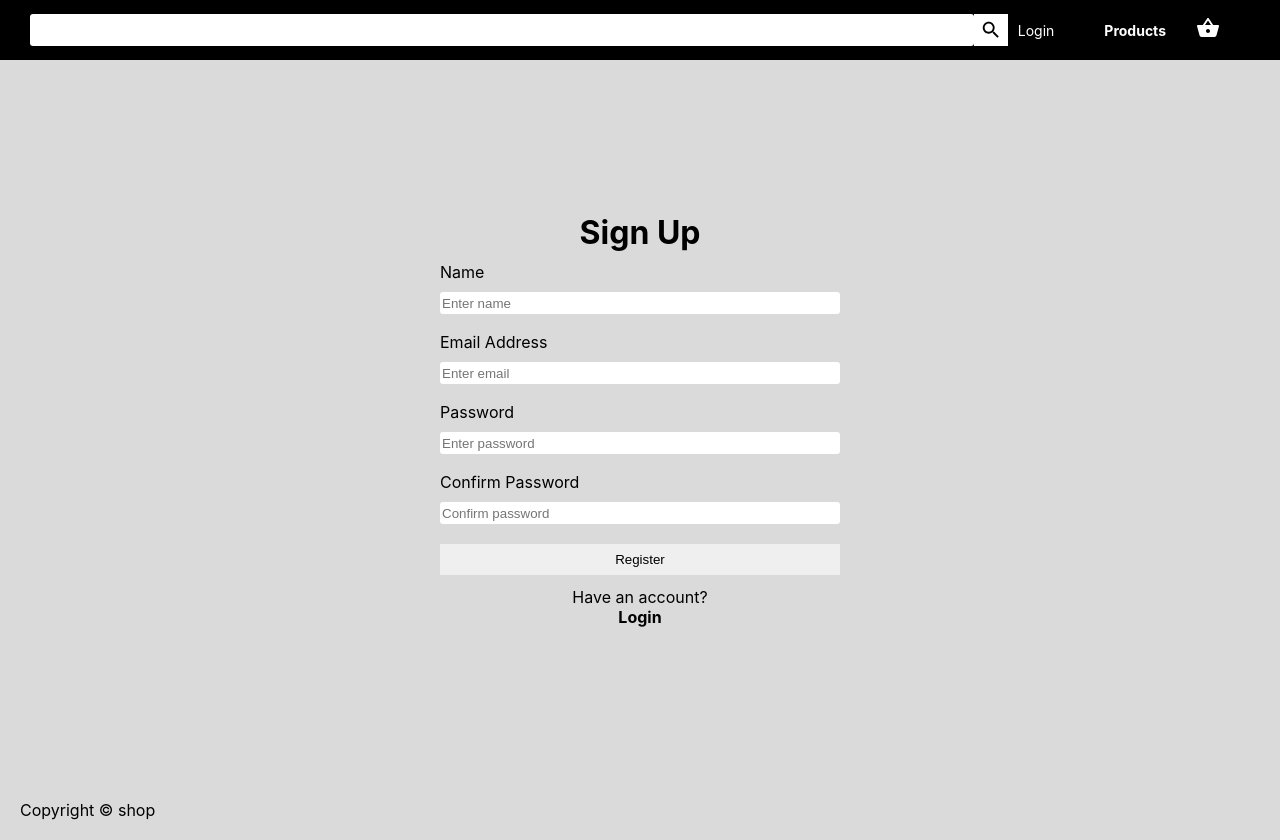
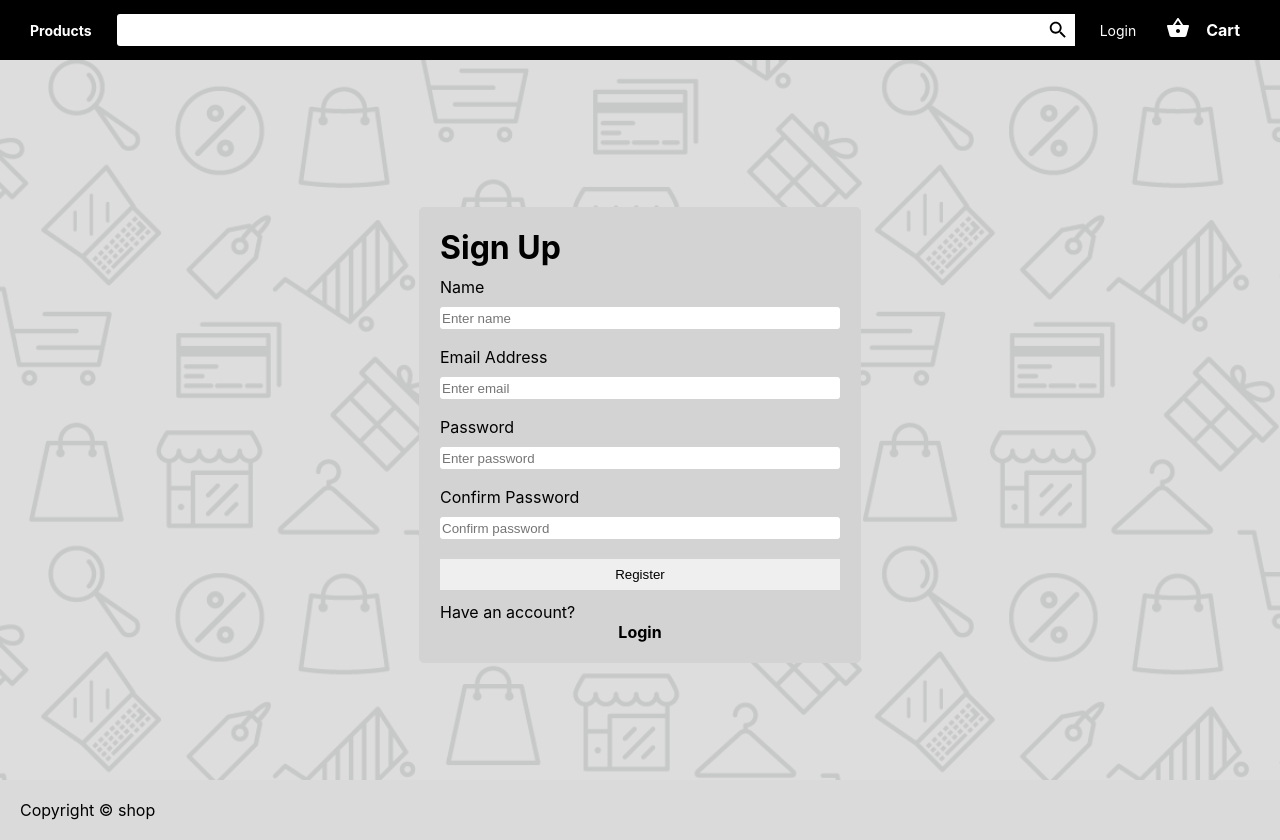
Before and after one commit to rawah96/fullstack-store, a React (Create React App) app in the folder client/: page /register in a window 1280 px wide. Built offline with nearby package versions, Linux system fonts and the light colour scheme.

Commit message:
changes to style

```diff
--- a/client/src/components/Home/Home.css
+++ b/client/src/components/Home/Home.css
@@ -1,14 +1,36 @@
 .home {
+    /* display: flex;
+    flex-direction: column; */
+    /* background-image: url("background.jpg");
+    z-index: -10000; */
+    position: relative;
+    height: 100vh;
+    width: 100%;
     display: flex;
     flex-direction: column;
-    /* background-image: url("background.jpg");
-    z-index: -10000; */
+    align-items: center;
+}
+
+.home::after {
+    content: "";
+      background-image: url('background.jpg');
+      background-size: cover;
+      position: absolute;
+      top: 0px;
+      right: 0px;
+      bottom: 0px;
+      left: 0px;
+      opacity: 0.1;
+      z-index: -200000;
 }
 
 .home > h1 {
     display: grid;
     place-items: center;
     margin-top: 20px;
+    text-transform: uppercase;
+    font-weight: 400;
+    letter-spacing: 1px;
 }
 
 .home-img {
--- a/client/src/components/Navbar/Navbar.css
+++ b/client/src/components/Navbar/Navbar.css
@@ -44,6 +44,27 @@ input {
     border: none;
     height: 12px;
     margin: 30px 0px;
+    margin-left: 15px;
+    margin-right: -10px;
+}
+
+.search-icon {
+    margin-right: 15px;
+}
+
+.cart-icon {
+    margin-left: -30px;
+    /* margin-right: -20px; */
+}
+
+.cart {
+    display: flex;
+    align-items: center;
+}
+
+.cart > h3 {
+    color: white;
+    font-size: 16px;
     margin-left: 10px;
 }
 
--- a/client/src/components/Navbar/Navbar.js
+++ b/client/src/components/Navbar/Navbar.js
@@ -22,6 +22,11 @@ function Navbar() {
     return (
         <nav className="navbar">
             {/* <Link to="/">LOGO IMG</Link>         */}
+            <div className="nav-option">
+                    <span className="line-2">
+                        <Link to="/"><h4>Products</h4></Link>
+                    </span>
+                </div>
             <div className="nav-search">
                 <input
                     className="search-input"
@@ -32,6 +37,11 @@ function Navbar() {
             <div
                 className="navigation"
             >
+                {/* <div className="nav-option">
+                    <span className="line-2">
+                        <Link to="/"><h4>Products</h4></Link>
+                    </span>
+                </div> */}
                 <div className="nav-option">
                     {/* <span className="line-1">
                         Hello
@@ -76,17 +86,10 @@ function Navbar() {
                         )}
                     </span>
                 </div>
-                <div className="nav-option">
-                {/* <span className="line-1">
-                        Browse
-                    </span> */}
-                    <span className="line-2">
-                        <Link to="/"><h4>Products</h4></Link>
-                    </span>
-                </div>
                 <div className="cart">
-                    <Link to="/cart"><ShoppingBasketIcon /></Link>
-                    <span className="line-2 cart-count"></span>
+                    <Link to="/cart"><ShoppingBasketIcon className="cart-icon"/></Link>
+                    <h3>Cart</h3>
+                    {/* <span className="line-2 cart-count"></span> */}
                 </div>
             </div>
         </nav>
--- a/client/src/screens/Login.css
+++ b/client/src/screens/Login.css
@@ -1,9 +1,35 @@
-.login {
+.login, .register {
     display: flex;
     flex-direction: column;
     align-items: center;
-    justify-content: center;
-    height: 90vh;
+    position: relative;
+    height: 100vh;
+    width: 100%;
+}
+
+.login::after, .register::after {
+    content: "";
+    background-image: url('background.jpg');
+    background-size: cover;
+    position: absolute;
+    top: 0px;
+    right: 0px;
+    bottom: 0px;
+    left: 0px;
+    opacity: 0.1;
+    z-index: -200000;
+}
+
+.register-container {
+    width: 400px;
+    height: fit-content;
+    display: flex;
+    flex-direction: column;
+    border-radius: 5px;
+    border: 1px solid lightgray;
+    padding: 20px;
+    background-color: lightgray;
+    margin-top: 30px;
 }
 
 .login-logo {
@@ -24,6 +50,7 @@
     border: 1px solid lightgray;
     padding: 20px;
     background-color: lightgray;
+    margin-top: 150px;
 }
 
 .login-container > h1 {
--- a/client/src/screens/RegisterScreen.js
+++ b/client/src/screens/RegisterScreen.js
@@ -6,6 +6,7 @@ import Message from "../components/Message";
 import Loader from "../components/Loader";
 import FormContainer from "../components/FormContainer";
 import { register } from "../actions/userActions";
+import background from './background.jpg'
 
 const RegisterScreen = ({ location, history }) => {
   const [name, setName] = useState("");
@@ -42,6 +43,7 @@ const RegisterScreen = ({ location, history }) => {
       {message && <Message variant="danger">{message}</Message>}
       {error && <Message variant="danger">{error}</Message>}
       {loading && <Loader></Loader>}
+      <div className="register-container">
       <h1>Sign Up</h1>
       <form onSubmit={submitHandler} id="form">
           <label>Name</label>
@@ -76,12 +78,13 @@ const RegisterScreen = ({ location, history }) => {
           Register
         </button>
       </form>
-        <div>
-          Have an account?{" "}
+        <div className="span">
+          Have an account?
           {/* <Link to={redirect ? `login ? redirect=${redirect}` : "/login"}> */}
           <Link to="/login" id="login">
             <strong>Login</strong>
           </Link>
+        </div>
         </div>
     </div>
   );
--- a/client/src/screens/UserListScreen.js
+++ b/client/src/screens/UserListScreen.js
@@ -31,11 +31,11 @@ const UserListScreen = ({ history }) => {
     <div className="">
       <h1>Users</h1>
       {loading ? (
-        <Loader />
+        <h4>Loading ....</h4>
       ) : error ? (
-        <Message variant="danger">{error}</Message>
+        <h4>{error}</h4>
       ) : (
-        <Table striped bordered hover responsive className="table-sm">
+        <table className="table-sm">
           <thead>
             <tr>
               <th>ID</th>
@@ -75,7 +75,7 @@ const UserListScreen = ({ history }) => {
               </tr>
             ))}
           </tbody>
-        </Table>
+        </table>
       )}
     </div>
   );
```
Also changed, not shown: client/src/screens/LoginScreen.js (+1 -71 lines), client/src/components/Home/background2.jpg (added), client/src/screens/background.jpg (added).
